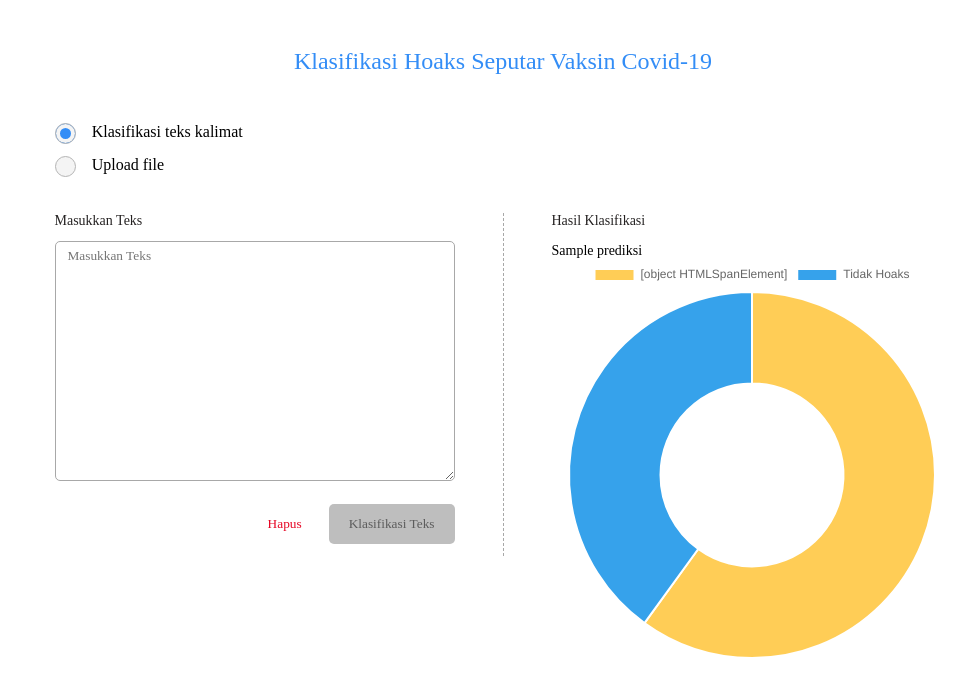
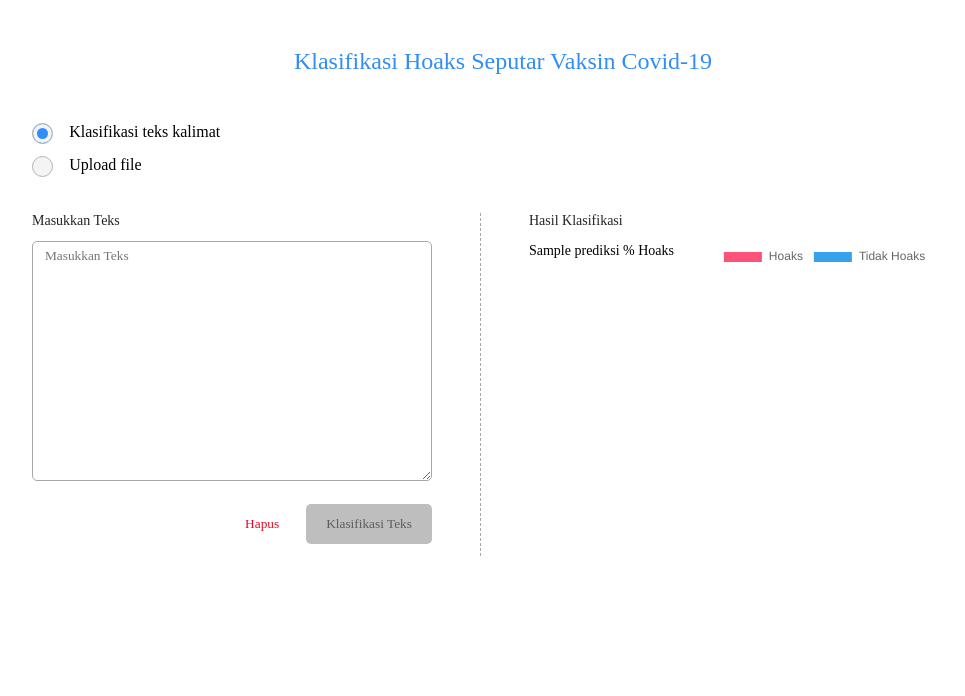
Before and after one commit to mfadilk22/klasifikasi-hoaks, a Flask app: template templates/index.html in a window 1280 px wide. Shown: the top 696 px of the page, without its empty margins (137-1102 px from the left). Run offline with Flask 2, Linux system fonts and the light colour scheme; the template is opened without the code that fills it: most values are stand-ins (such as "Sample title", 1, 10 or a date in 2020); parts of the project's set-up code (start-up, migrations or seed data) failed here and were passed over; some libraries are stand-ins or nearby versions.

Commit message:
Update chart.js

```diff
--- a/static/css/main.css
+++ b/static/css/main.css
@@ -244,6 +244,10 @@
     font-weight: 500;
 }
 
+.Hasil_prediksi{
+    display: flex;
+}
+
 .filename{
     display:flex;
     align-items: center;
--- a/static/script/grafik.js
+++ b/static/script/grafik.js
@@ -1,19 +1,20 @@
 // const Chart = require('chart.js');
-
+// document.querySelector(".hasil_prediksi");
 var hasil_prediksi = document.querySelector(".hasil_prediksi");
-var hasil = Number(hasil_prediksi)
+var hasil_hoaks = Number(hasil_prediksi.dataset.prediksi);
+var hasil_non_hoaks = 100 - hasil_hoaks;
 var ctx = document.getElementById("myChart");
 
 const datachart = {
     labels: [
-        hasil_prediksi,
+        "Hoaks",
         'Tidak Hoaks',
       ],
       datasets: [{
         label: 'My First Dataset',
-        data: [60, 100-60],
+        data: [hasil_hoaks, hasil_non_hoaks],
         backgroundColor: [
-          'rgb(255, 205, 86)',
+          'rgb(252, 81, 121)',
           'rgb(54, 162, 235)',
         ],
         hoverOffset: 4
@@ -28,3 +29,10 @@
   },
 }
 const myChart = new Chart(ctx, config);
+
+if (hasil_non_hoaks == 100){
+  ctx.style.display = 'none';
+}
+else{
+  ctx.style.display = 'flex';
+}
--- a/templates/index.html
+++ b/templates/index.html
@@ -48,13 +48,14 @@
                 <div class="vl"></div>
                 <div class="hasil">
                     <div class="caption">Hasil Klasifikasi</div>
+                    <div class="Hasil_prediksi">
                     <p id="result">
-                        <span class="hasil_prediksi">{{ prediksi }}</span>
+                        <span class="hasil_prediksi" data-prediksi="{{ prediksi }}">{{ prediksi }} % Hoaks</span>
                     </p>
                     <div>
-                        <canvas id="myChart" width="400" height="400"></canvas>
+                        <canvas id="myChart" width="300" height="300"></canvas>
                     </div>
-
+                    </div>
                 </div>
             </div>
         </div>
@@ -89,11 +90,13 @@
                 <div class="vl"></div>
                 <div class="hasil">
                     <div class="caption">Hasil Klasifikasi</div>
+                    <div class="Hasil_prediksi">
                     <p id="result">
-                        <span class="hasil_prediksi">{{ prediksi }}</span>
+                        <span class="hasil_prediksi" data-prediksi="{{ prediksi }}">{{ prediksi }} % Hoaks</span>
                     </p>
                     <div>
-                        <canvas id="myChart" width="400" height="400"></canvas>
+                        <canvas id="myChart" width="300" height="300"></canvas>
+                    </div>
                     </div>
                 </div>
             </div>
```
